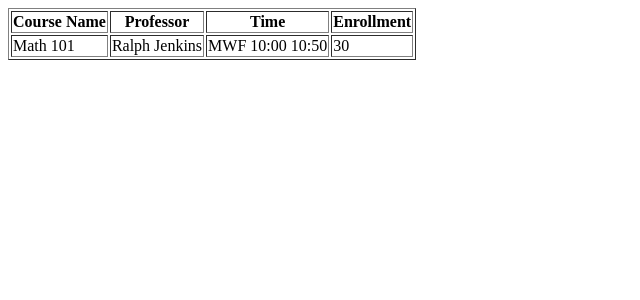
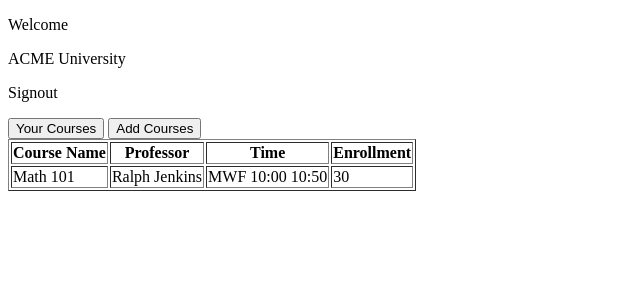
Before and after one commit to LuisMora8/CourseManager, a Flask app: page /student/1 in a window 1280 px wide. Shown: the top 300 px of the page, without its empty margins (0-640 px from the left). Run offline with Flask 3, Linux system fonts and the light colour scheme.

Commit message:
Student Add Class

```diff
--- a/app.py
+++ b/app.py
@@ -21,13 +21,21 @@ def student_schedule(id):
     # Query Student's in Grades to find Classes
     grades = Grades.query.filter_by(student_id=id)
 
-    # Query the Classes
-    courses = []
-    for grade in grades:
-        courses.append(Classes.query.filter_by(id=grade.class_id).first())
-    data = courses_to_dict(courses)
-    # Return query as dictionary
-    return render_template('student.html', data=data)
+    if(request.method == 'GET'):
+        # Query the Student's Classes
+        courses = []
+        for grade in grades:
+            courses.append(Classes.query.filter_by(id=grade.class_id).first())
+        data = courses_to_dict(courses)
+        # Return query as dictionary
+        return render_template('student.html', data=data)
+
+    elif(request.method == 'POST'):
+        # Query all the classes
+        courses = [[]]
+        for grade in grades:
+            courses.append(Classes.query.all())
+        data = courses_to_dict(courses)
 
     # student = Students(4, "Li", "Cheng")
     # db.session.add(student)
--- a/static/student.js
+++ b/static/student.js
@@ -1,6 +1,5 @@
 // Display the courses as a table
-function displayCourses(data) {
-  console.log(data);
+function displayStudentsCourses(data) {
   let table = '<table border="1">';
   table += `<tr><th>Course Name</th><th>Professor</th><th>Time</th><th>Enrollment</th></tr>`;
   data.forEach((data, index) => {
@@ -15,3 +14,23 @@ function displayCourses(data) {
     document.getElementById("courselist").innerHTML = table;
     console.log("displayCourses");
 }
+
+// Registration table
+function displayCoursesToAdd(data) {
+  console.log(data);
+  let table = '<table border="1">';
+  table += `<tr><th>Course Name</th><th>Professor</th><th>Time</th><th>Enrollment</th><th>Add Class</th></tr>`;
+  data.forEach((data, index) => {
+      table = table + `<tr>`;
+      table = table + `<td>${data.course}</td>`;
+      table = table + `<td>${data.prof}</td>`;
+      table = table + `<td>${data.time}</td>`;
+      table = table + `<td>${data.enrollment}</td>`;
+
+      table = table + `<td><button>+</button></td>`;
+      table += `</tr>`;
+    });
+    table += "</table>";
+    document.getElementById("courselist").innerHTML = table;
+    console.log("displayCourses");
+}
--- a/templates/student.html
+++ b/templates/student.html
@@ -3,7 +3,17 @@
   <head>
     <script src="{{ url_for('static',filename='student.js') }}"></script>
   </head>
-  <body onload="displayCourses({{data}})">
-    <div id="courselist"></div>
+  <body onload="displayStudentsCourses({{data}})">
+    <div>
+      <p>Welcome</p>
+      <p>ACME University</p>
+      <p>Signout</p>
+      <div>
+        <button
+        onclick="displayStudentsCourses({{data}})">Your Courses</button>
+        <button onclick="displayCoursesToAdd({{data}})">Add Courses</button>
+      </div>
+      <div id="courselist"></div>
+    </div>
   </body>
 </html>
```
